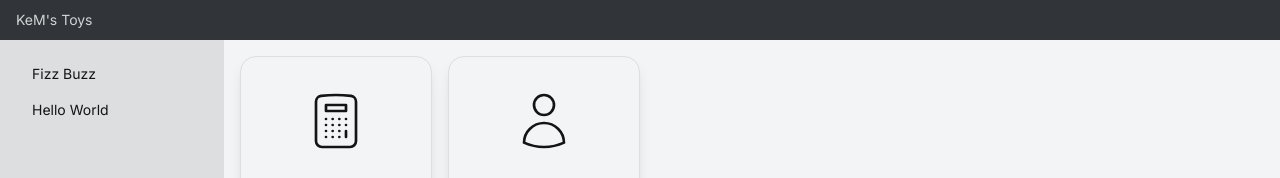
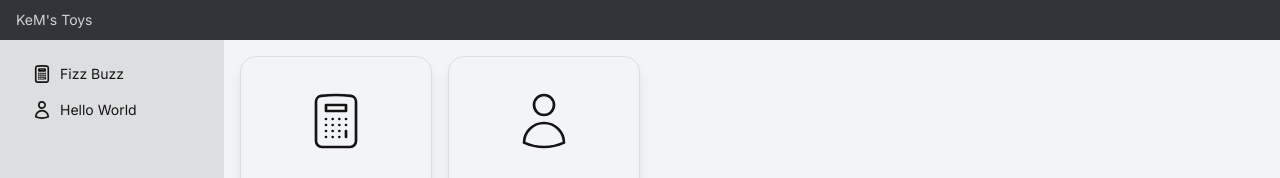
Before and after one commit to kem198/kems-toys, a Next.js app: page / in a window 1280 px wide. Shown: the top 178 px of the page. Built offline with nearby package versions, Linux system fonts and the light colour scheme.

Commit message:
add active design to sidebar

```diff
--- a/src/components/Organisms/ToyList.tsx
+++ b/src/components/Organisms/ToyList.tsx
@@ -1,14 +1,43 @@
+'use client';
+
 import toysData from '@/assets/toys.json';
 import Link from 'next/link';
+import { usePathname } from 'next/navigation';
 
 export default function ToyList() {
+  // 現在のパスを取得しておく
+  const pathname = usePathname();
+
   // li 要素のコンポーネントをループ生成する関数
   const generateToyList = () =>
     Object.keys(toysData).map((key) => {
       const toy = toysData[key];
+
+      // 現在のパスが toy.link と同じであれば 'active' をセットする
+      // Link > ClassName へ渡してプライマリカラーを表示する
+      // https://zenn.dev/k_neko3/articles/8eda31133109fe
+      // https://daisyui.com/components/menu/#menu-with-active-item
+      const active = pathname === toy.link ? 'active' : '';
+
       return (
         <li key={key}>
-          <Link href={toy.link}>{toy.title}</Link>
+          <Link href={toy.link} className={active}>
+            <svg
+              xmlns="http://www.w3.org/2000/svg"
+              className="h-5 w-5"
+              fill="none"
+              viewBox="0 0 24 24"
+              stroke="currentColor"
+            >
+              <path
+                strokeLinecap="round"
+                strokeLinejoin="round"
+                strokeWidth="2"
+                d={toy.svgD}
+              />
+            </svg>
+            {toy.title}
+          </Link>
         </li>
       );
     });
--- a/tailwind.config.ts
+++ b/tailwind.config.ts
@@ -27,7 +27,7 @@ const config: Config = {
           'primary': '#313539',
           'secondary': '#009688',
           'accent': '#67e8f9',
-          'neutral': '#9ca3af',
+          'neutral': '#313539',
           'base-100': '#f3f4f6',
           'info': '#38bdf8',
           'success': '#4ade80',
```
